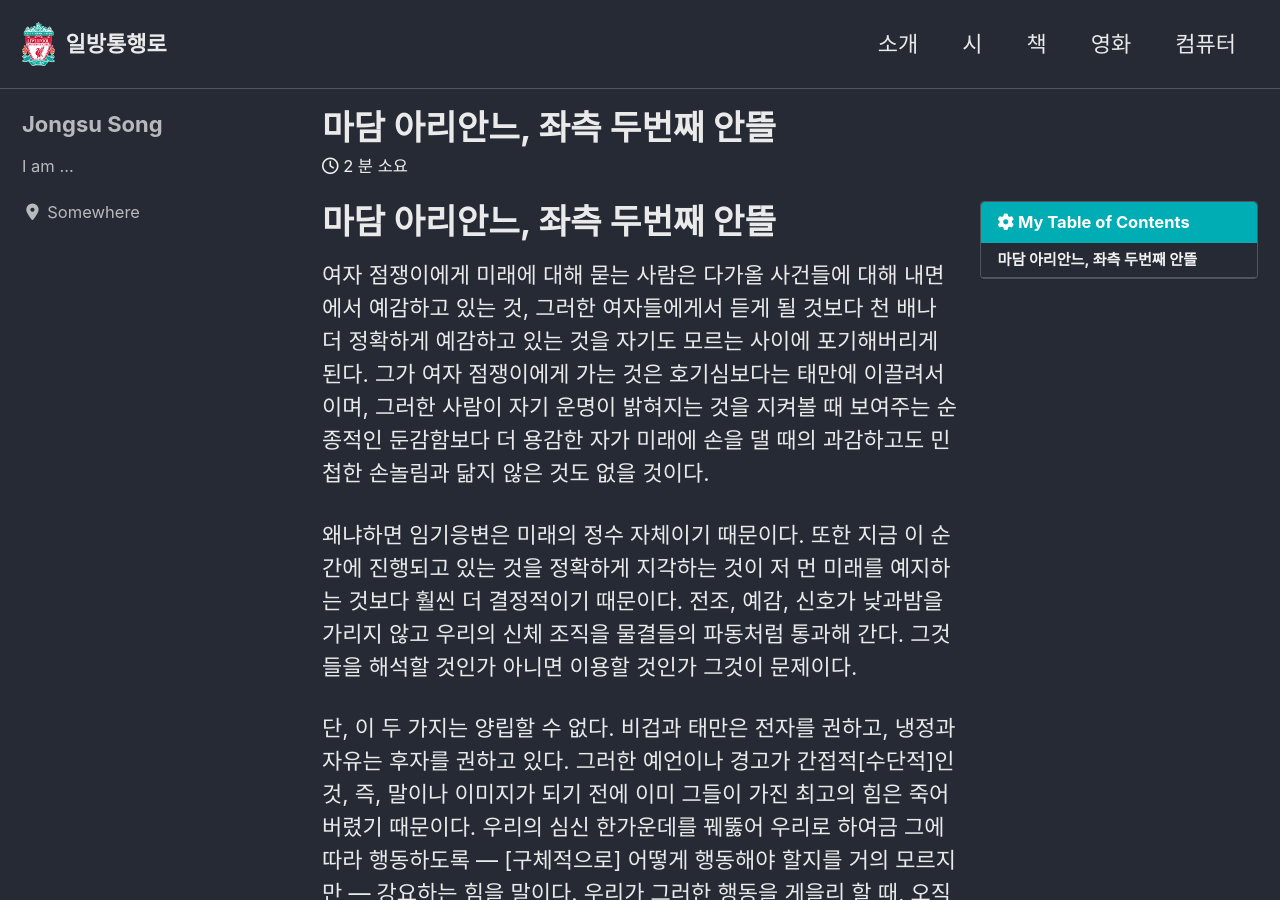
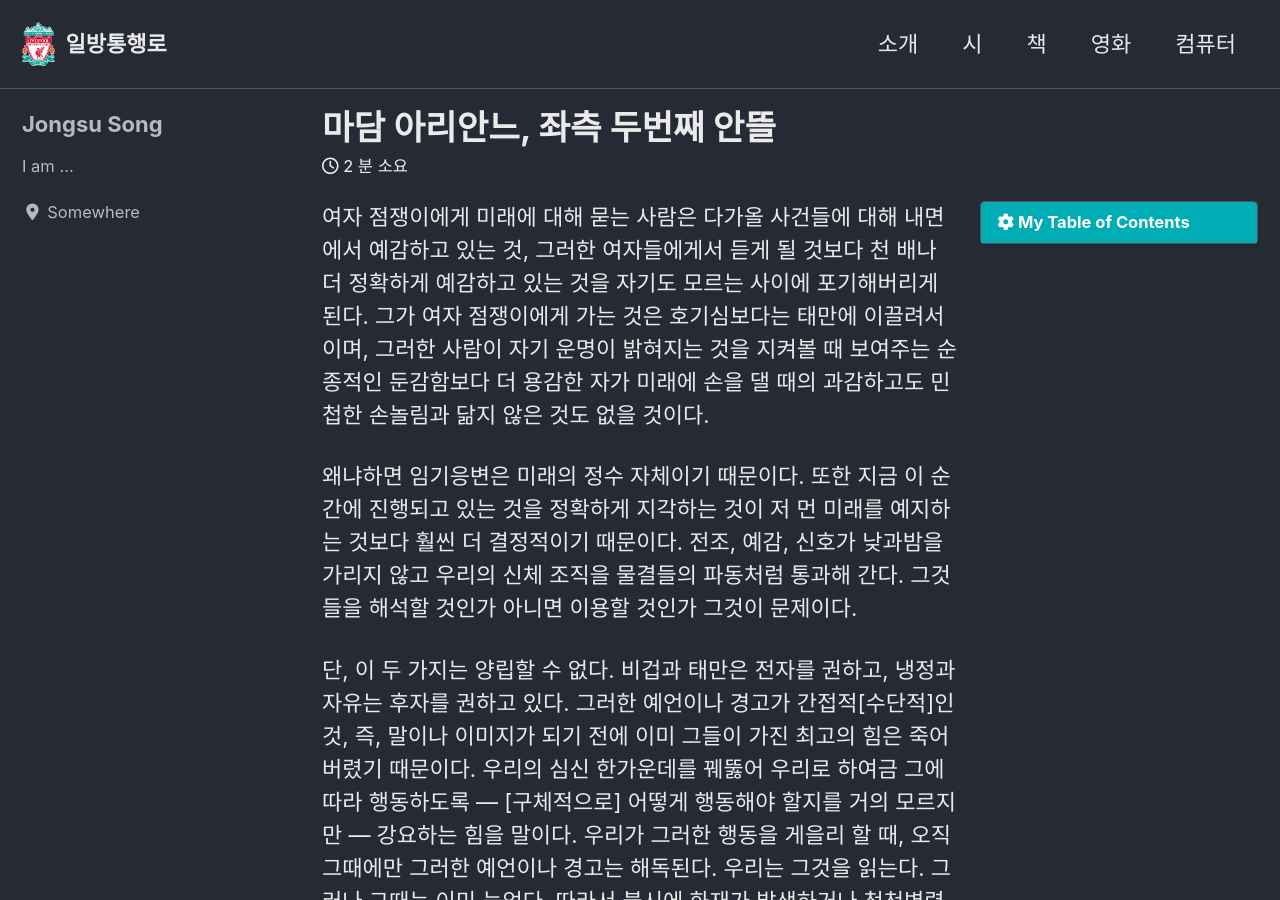
Before and after one commit to justinjongsusong/justinjongsusong.github.io, a Jekyll site: the page built from _posts/2019-12-27-마담-아리안느-좌측-두번째-안뜰.md, in a window 1280 px wide and 900 px high. Built offline with Jekyll 4.4.1, drawn with Linux system fonts in a browser that asks for light colours; cached includes are drawn as plain includes; nearby versions of some CDN libraries; some web fonts are replaced.

Commit message:
제목삭제

```diff
--- a/_posts/2019-12-27-마담-아리안느-좌측-두번째-안뜰.md
+++ b/_posts/2019-12-27-마담-아리안느-좌측-두번째-안뜰.md
@@ -23,7 +23,7 @@ toc_sticky: true # 스크롤 내릴때 같이 내려가는 목차
 ---
 
 
-# 마담 아리안느, 좌측 두번째 안뜰
+<!-- # 마담 아리안느, 좌측 두번째 안뜰 -->
 
 여자 점쟁이에게 미래에 대해 묻는 사람은 다가올 사건들에 대해 내면에서 예감하고 있는 것,
 그러한 여자들에게서 듣게 될 것보다 천 배나 더 정확하게 예감하고 있는 것을 자기도 모르는 사이에 포기해버리게 된다.
```
Also changed, not shown: _posts/2019-12-24-일방통행로-부채.md (+1 -1 lines).
